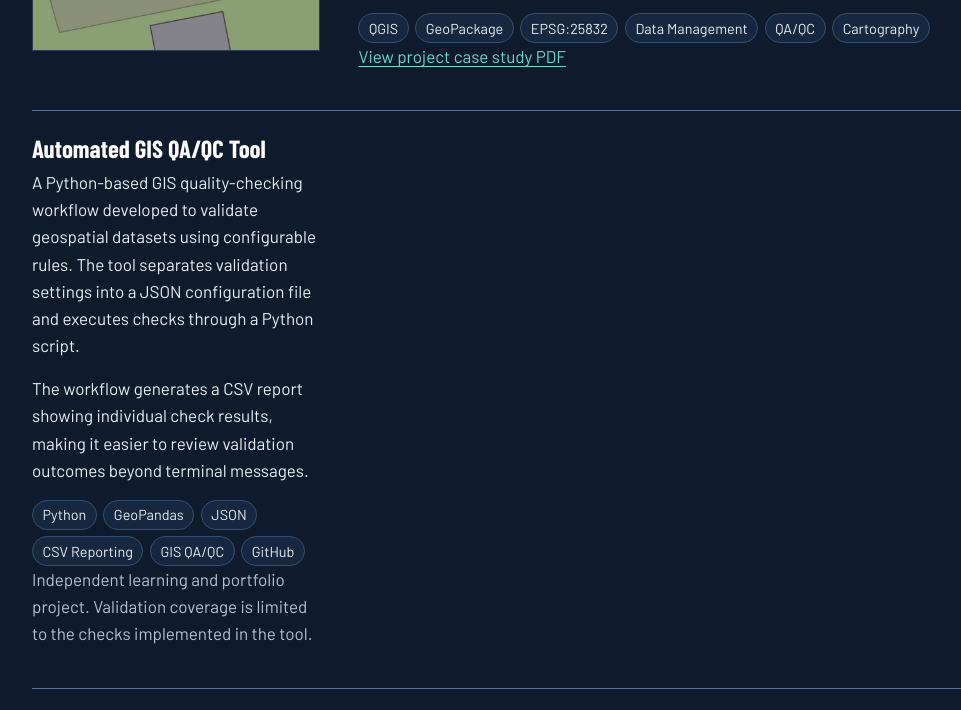
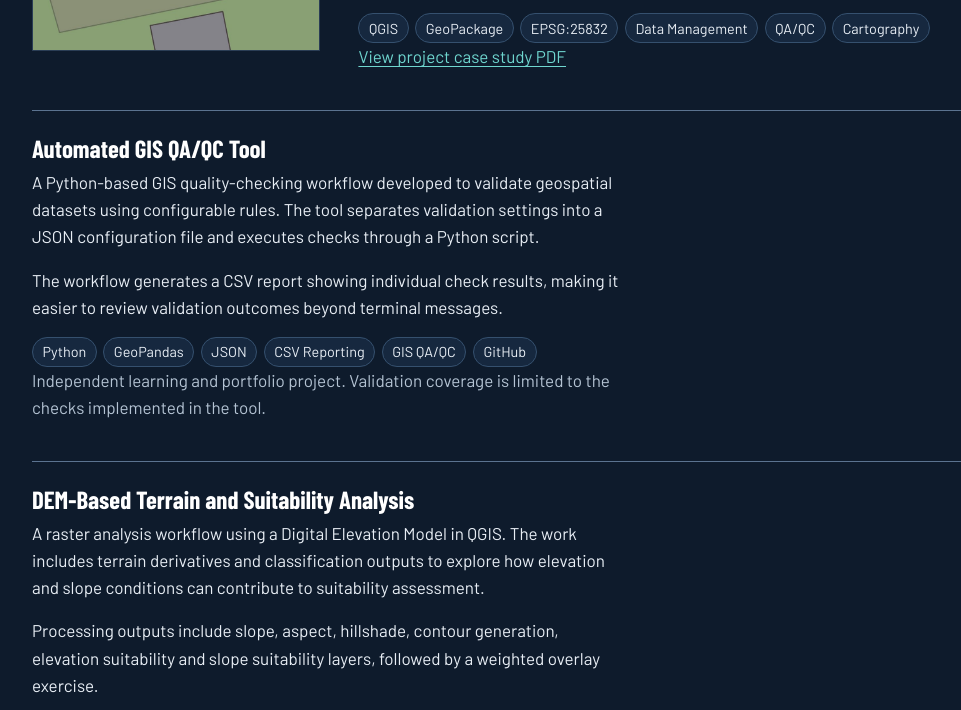
Before and after one commit to mahadevmpro-netizen/mahadevmpro-netizen.github.io, a plain HTML site: page index.html in a window 1280 px wide. Shown: the part 1021-1731 px from the top of the page, without its empty margins (32-993 px from the left). Drawn offline with nearby package versions, Linux system fonts and the light colour scheme.

Commit message:
Fix full-width layout for text-only portfolio projects

```diff
--- a/assets/css/style.css
+++ b/assets/css/style.css
@@ -209,3 +209,18 @@ section + section { border-top-color: var(--page-edge); }
 .sheet .caption, .shot .caption, .feat figcaption p { color: var(--ink-soft); }
 .sheet a, .shot a, .table-wrap a { color: var(--teal-text); }
 @media (max-width: 52rem) { .hero::before { background: rgba(14, 27, 44, .82); } }
+
+/* ===== Portfolio project layout fixes ===== */
+/* Projects without thumbnail images should use the full available width. */
+.proj.proj-wide {
+  grid-template-columns: minmax(0, 1fr);
+}
+
+.proj.proj-wide > div {
+  grid-column: 1 / -1;
+}
+
+/* Keep anchor-linked sections clear of the sticky navigation. */
+section[id] {
+  scroll-margin-top: 90px;
+}
```
